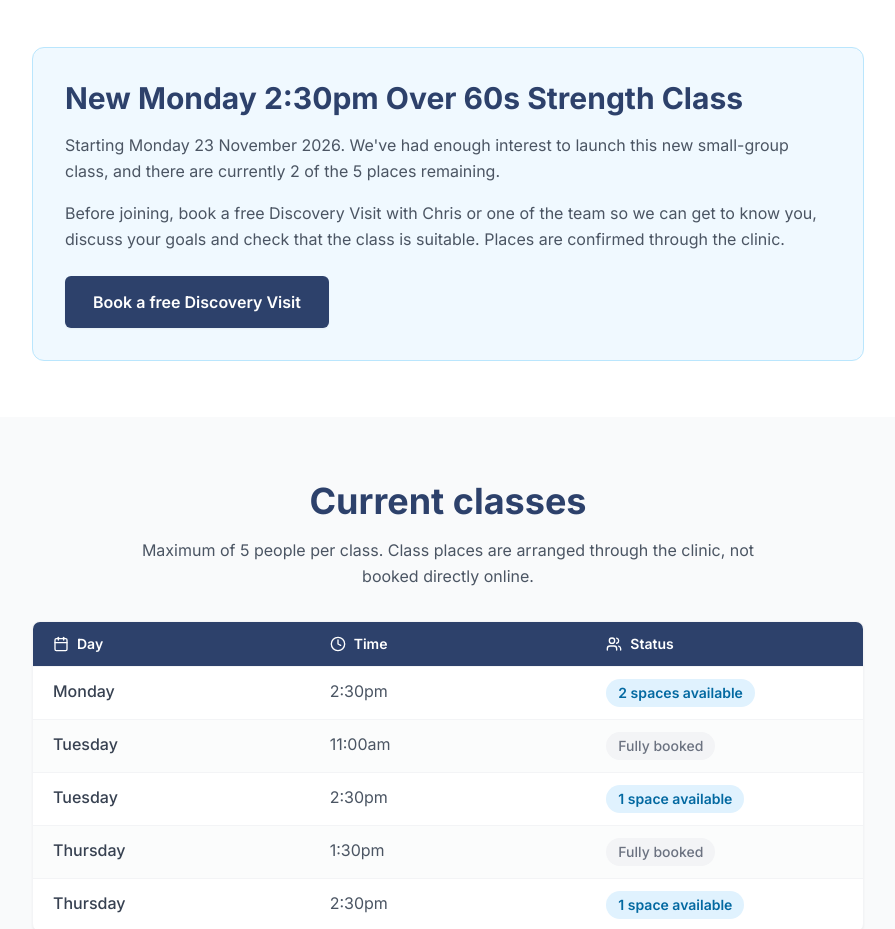
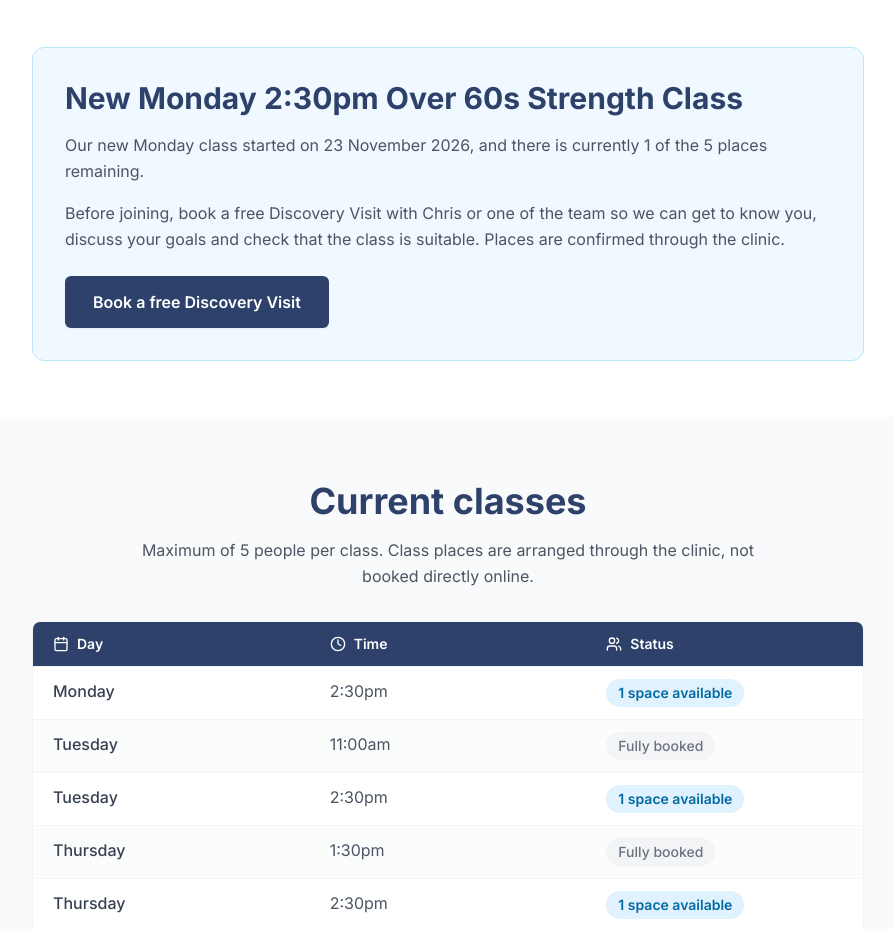
Before and after one commit to CTPhysio/CTPhysio, a React (Vite) app: page /over-60s-strength-classes in a window 1280 px wide. Shown: the part 7560-8489 px from the top of the page, without its empty margins (192-1087 px from the left). Built offline with nearby package versions, Linux system fonts and the light colour scheme.

Commit message:
Update Over 60s class availability

```diff
--- a/src/components/Over60sStrengthClasses.tsx
+++ b/src/components/Over60sStrengthClasses.tsx
@@ -5,7 +5,7 @@ import { ChevronDown, Calendar, Clock, Users, Dumbbell, Scale, HeartPulse, Shiel
 const BOOKING_URL = 'https://chris-tiley-physiotherapy.uk1.cliniko.com/bookings';
 
 const classSchedule = [
-  { day: 'Monday', time: '2:30pm', status: 'available', places: 2 },
+  { day: 'Monday', time: '2:30pm', status: 'available', places: 1 },
   { day: 'Tuesday', time: '11:00am', status: 'full' },
   { day: 'Tuesday', time: '2:30pm', status: 'available', places: 1 },
   { day: 'Thursday', time: '1:30pm', status: 'full' },
@@ -525,7 +525,7 @@ const Over60sStrengthClasses: React.FC = () => {
               New Monday 2:30pm Over 60s Strength Class
             </h2>
             <p className="text-gray-600 leading-relaxed mb-4">
-              Starting Monday 23 November 2026. We've had enough interest to launch this new small-group class, and there are currently 2 of the 5 places remaining.
+              Our new Monday class started on 23 November 2026, and there is currently 1 of the 5 places remaining.
             </p>
             <p className="text-gray-600 leading-relaxed mb-6">
               Before joining, book a free Discovery Visit with Chris or one of the team so we can get to know you, discuss your goals and check that the class is suitable. Places are confirmed through the clinic.
```
